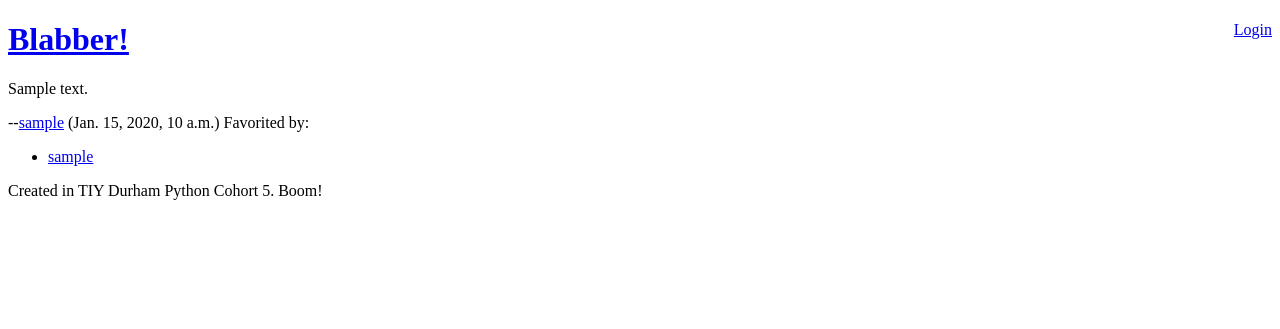
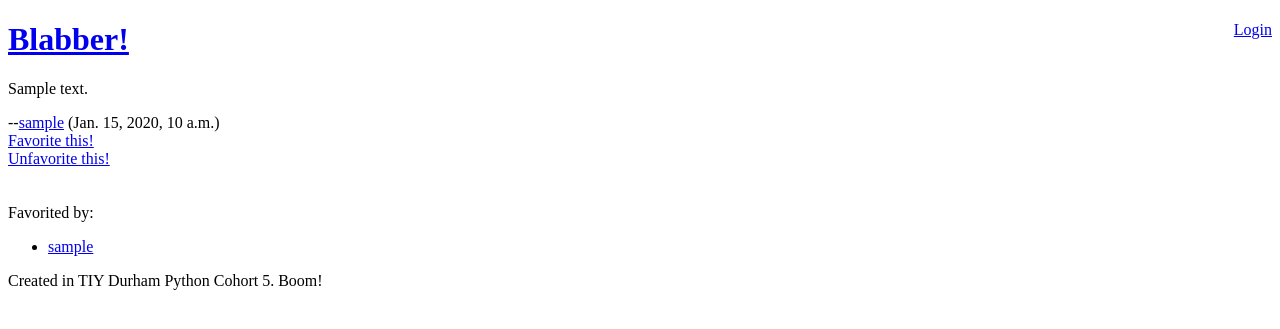
Before and after one commit to tiyd-python-2015-08/blabber, a Django app: page /statuses/1 in a window 1280 px wide. Shown: the top 329 px of the page. Run offline with Django 3.2, Linux system fonts and the light colour scheme; tables that the repository leaves empty hold one stand-in row (values such as "Sample post").

Commit message:
Added favoriting/unfavoriting

```diff
--- a/blabber/updates/templates/updates/status_detail.html
+++ b/blabber/updates/templates/updates/status_detail.html
@@ -5,6 +5,11 @@
 
 <p>--<a href="{% url 'user_detail' status.user.pk %}">{{ status.user }}</a> ({{ status.posted_at }})
 
+<br>
+<a href="{% url 'add_favorite' status.pk %}">Favorite this!</a><br>
+<a href="{% url 'remove_favorite' status.pk %}">Unfavorite this!</a><br>
+
+<br><br>
 Favorited by:
 <ul>
 {% for favorite in status.favorite_set.all %}
--- a/blabber/updates/urls.py
+++ b/blabber/updates/urls.py
@@ -5,6 +5,8 @@ from . import views
 urlpatterns = [
     url(r'^statuses/all', views.all_statuses, name='all_statuses'),
     url(r'^statuses/new', views.new_status, name='new_status'),
+    url(r'^statuses/favorite/(?P<status_id>\d+)$', views.add_favorite, name='add_favorite'),
+    url(r'^statuses/unfavorite/(?P<status_id>\d+)$', views.remove_favorite, name='remove_favorite'),
     url(r'^statuses/(?P<status_id>\d+)$', views.status_detail, name='status_detail'),
     url(r'^$', views.recent_statuses, name='recent_statuses'),
     url(r'^user/(?P<user_id>\d+)$', views.show_user, name='user_detail'),
--- a/blabber/updates/views.py
+++ b/blabber/updates/views.py
@@ -5,7 +5,7 @@ from django.contrib import messages
 from django.http import HttpResponse
 from django.contrib.auth.decorators import login_required
 
-from .models import Status, User
+from .models import Status, User, Favorite
 from .forms import StatusForm
 
 # Create your views here.
@@ -65,3 +65,18 @@ def new_status(request):
         form = StatusForm()
 
     return render(request, 'updates/new.html', {'form': form})
+
+
+@login_required
+def add_favorite(request, status_id):
+    status = get_object_or_404(Status, pk=status_id)
+    if not status.favorite_set.filter(user=request.user).exists():
+        status.favorite_set.create(user=request.user)
+    return redirect('status_detail', status_id)
+
+
+@login_required
+def remove_favorite(request, status_id):
+    status = get_object_or_404(Status, pk=status_id)
+    status.favorite_set.filter(user=request.user).delete()
+    return redirect('status_detail', status_id)
```
